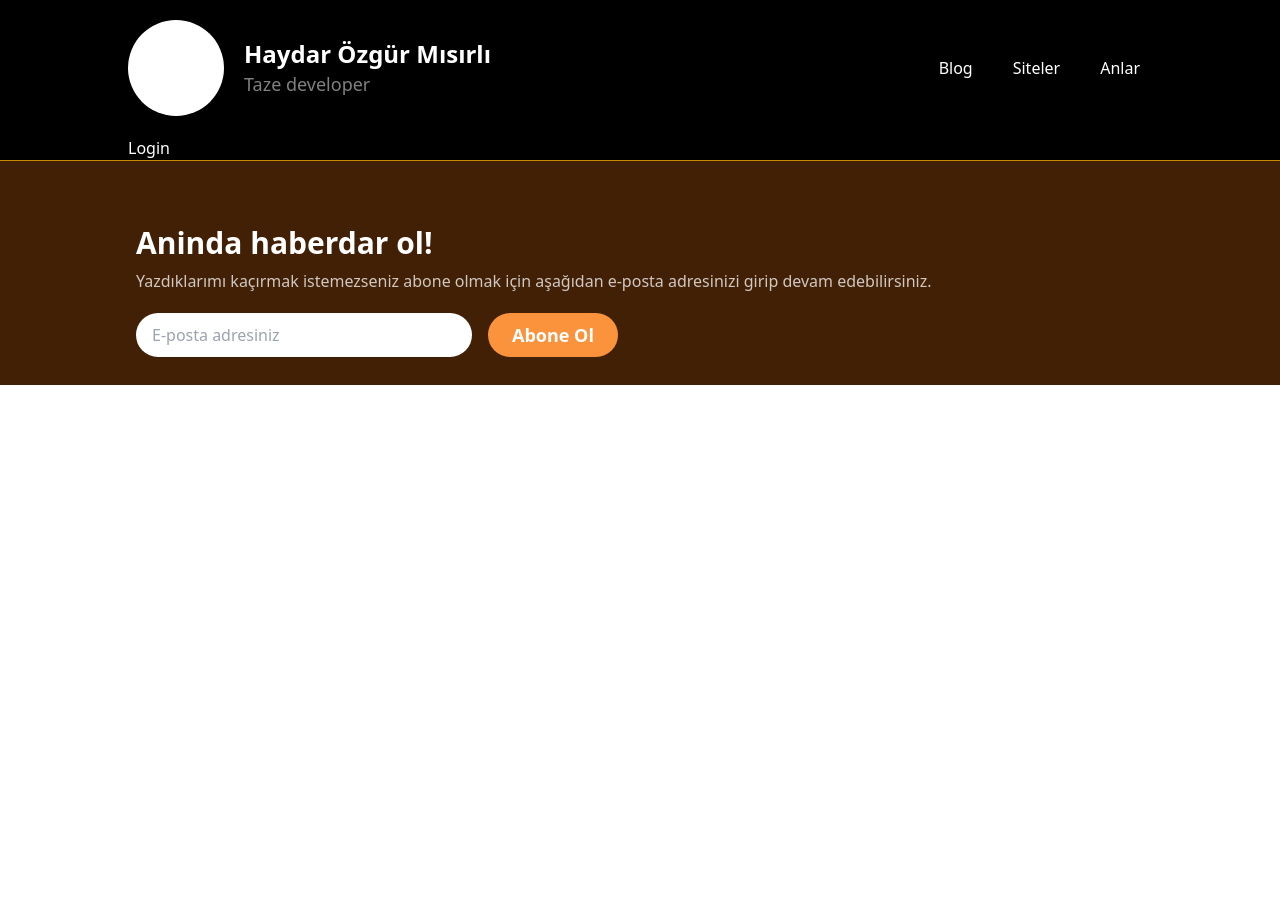
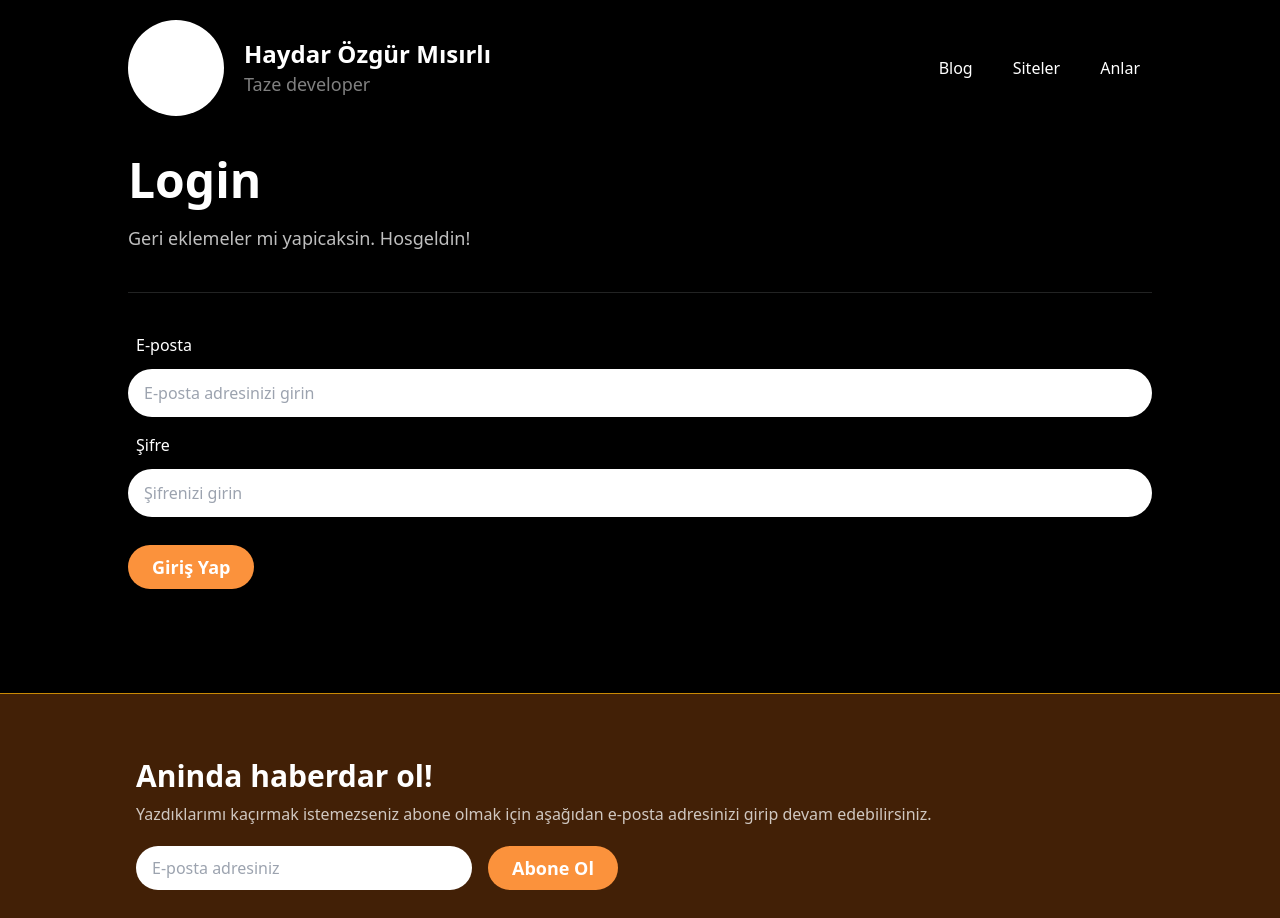
Before and after one commit to Sadre321/blogApp, a React (Vite) app in the folder client/: page /login in a window 1280 px wide. Before the commit the page ends 800 px from the top, so only its background shows below. Built offline with nearby package versions, Linux system fonts and the light colour scheme.

Commit message:
Login ekrani olusturuldu

```diff
--- a/client/src/Pages/Login/Login.tsx
+++ b/client/src/Pages/Login/Login.tsx
@@ -1,9 +1,52 @@
-import React from 'react'
+import React from "react";
 
 const Login = () => {
   return (
-    <div>Login</div>
-  )
-}
+    <div className="my-5">
+      <h1 className="text-5xl font-bold mb-5">Login</h1>
+      <p className="opacity-75 text-lg mb-10">
+        Geri eklemeler mi yapicaksin. Hosgeldin!
+      </p>
+      <hr className="opacity-15" />
 
-export default Login
+      <form action="" className="py-10 mb-16">
+        <div className="mb-4">
+          <label htmlFor="email" className="block font-medium mb-3 px-2">
+            E-posta
+          </label>
+          <input
+            type="email"
+            id="email"
+            name="email"
+            className="px-4 py-3 rounded-3xl w-full"
+            placeholder="E-posta adresinizi girin"
+            required
+          />
+        </div>
+        <div className="mb-4">
+          <label htmlFor="password" className="block font-medium mb-3 px-2">
+            Şifre
+          </label>
+          <input
+            type="password"
+            id="password"
+            name="password"
+            className="px-4 py-3 rounded-3xl w-full"
+            placeholder="Şifrenizi girin"
+            required
+          />
+        </div>
+        <div className="">
+          <button
+            type="submit"
+            className="px-6 py-2 bg-orange-400 rounded-3xl text-lg font-semibold mt-3"
+          >
+            Giriş Yap
+          </button>
+        </div>
+      </form>
+    </div>
+  );
+};
+
+export default Login;
```
